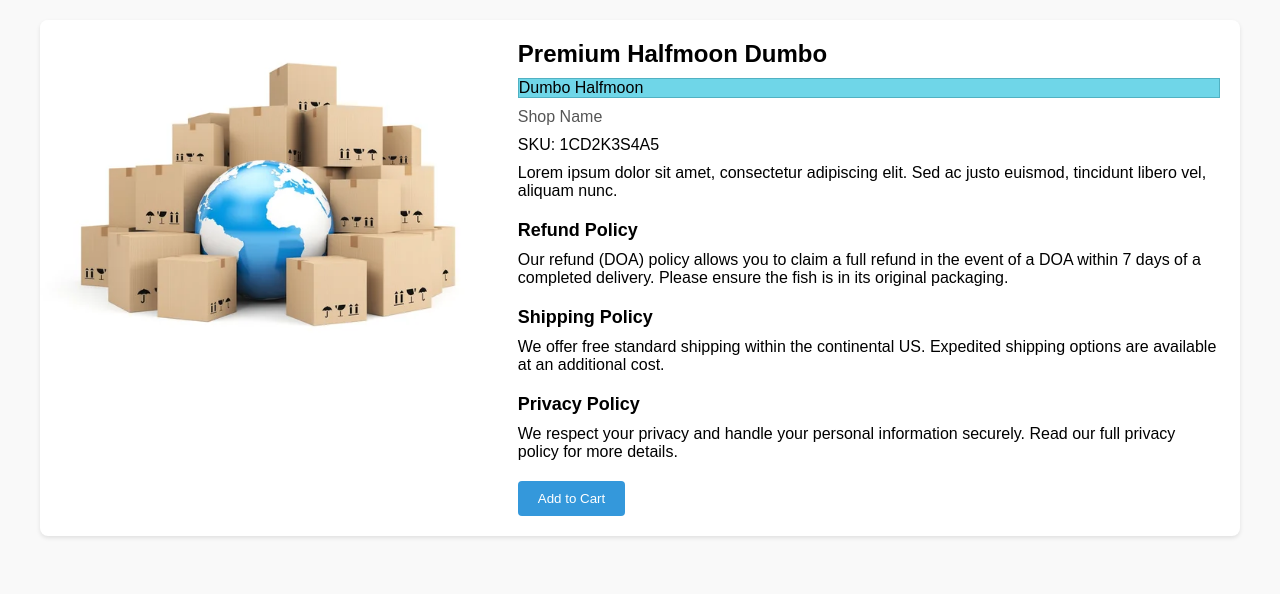
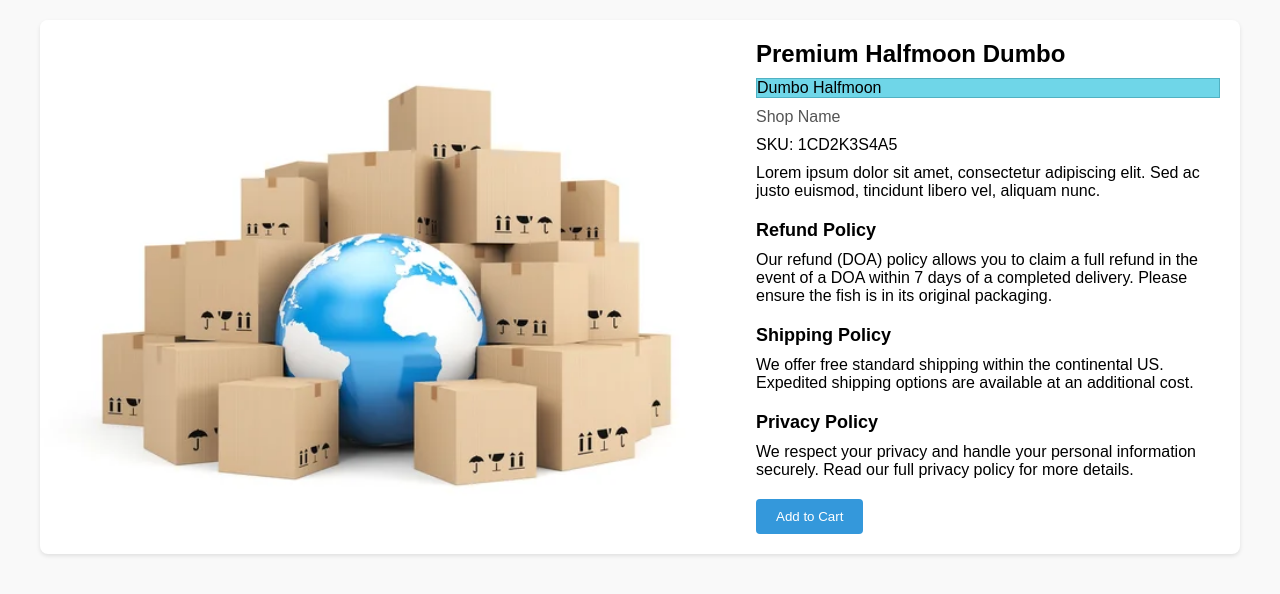
Before and after one commit to echo-jstrx/products, a plain HTML site: page index.html in a window 1280 px wide. Drawn offline with Linux system fonts and the light colour scheme.

Commit message:
Update index.html

```diff
--- a/index.html
+++ b/index.html
@@ -25,6 +25,7 @@
         }
         .product-info {
             padding: 20px;
+            width: 40%;
         }
         .product-title {
             font-size: 24px;
@@ -82,7 +83,7 @@
             margin-bottom: 20px;
         }
         .product-image{
-            width: 60vw;
+            width: 60%;
             height: auto;
         }
         .product-image img{
```
